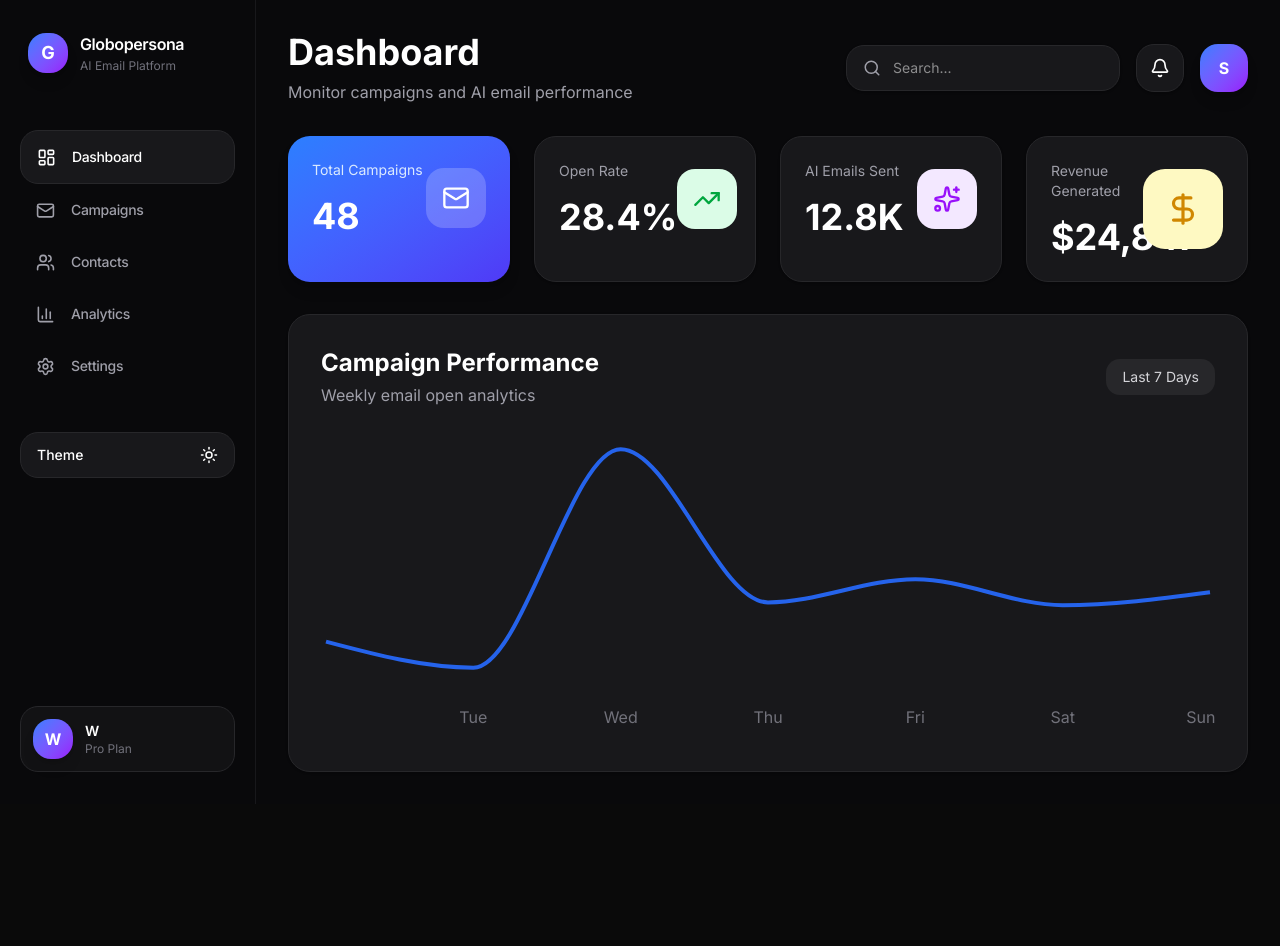
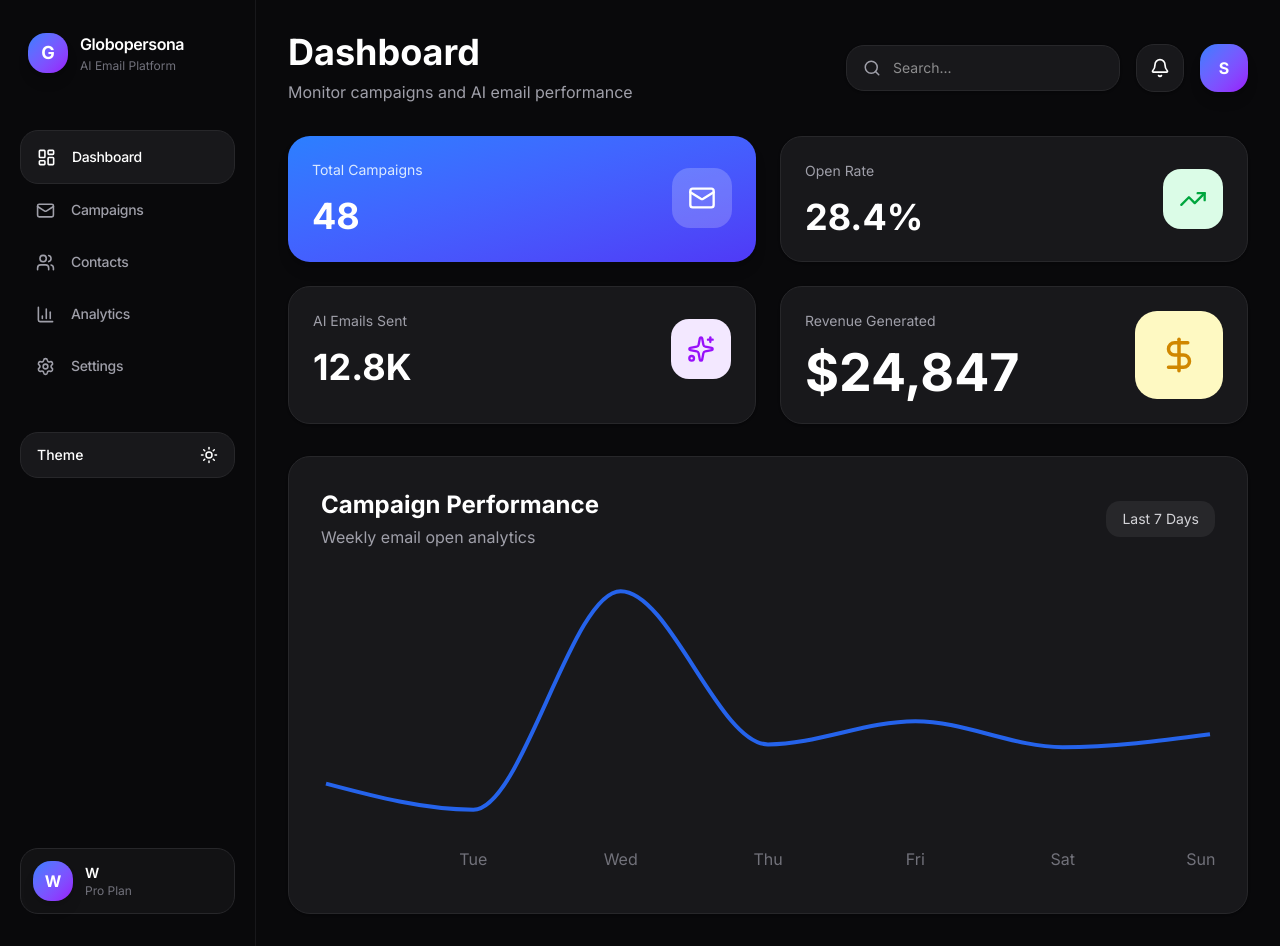
Before and after one commit to srinidhxi/Globopersona-Redesign, a Next.js app: page / in a window 1280 px wide. Before the commit the page ends 804 px from the top, so only its background shows below. Built offline with nearby package versions, Linux system fonts and the light colour scheme.

Commit message:
Fix dashboard card layout

```diff
--- a/src/app/page.tsx
+++ b/src/app/page.tsx
@@ -219,7 +219,7 @@ export default function Home() {
 
         </div>
 
-        <div className="grid grid-cols-1 md:grid-cols-2 xl:grid-cols-4 gap-6">
+        <div className="grid grid-cols-1 md:grid-cols-2 2xl:grid-cols-4 xl:grid-cols-2 gap-6">
 
           <div className="bg-gradient-to-br from-blue-500 to-indigo-600 p-6 rounded-3xl text-white shadow-lg">
 
@@ -303,27 +303,27 @@ export default function Home() {
 
           </div>
 
-          <div className="bg-white dark:bg-zinc-900 p-6 rounded-3xl border border-zinc-200 dark:border-zinc-800 shadow-sm">
+          <div className="bg-white dark:bg-zinc-900 p-6 rounded-3xl border border-zinc-200 dark:border-zinc-800 shadow-sm col-span-1 xl:col-span-1 min-w-0">
 
-  <div className="flex items-center justify-between gap-4">
+  <div className="flex items-center justify-between gap-6">
 
-    <div className="flex-1 min-w-0">
+    <div className="flex flex-col min-w-0">
 
-      <p className="text-zinc-500 dark:text-zinc-400 text-sm">
+      <p className="text-zinc-500 dark:text-zinc-400 text-sm whitespace-nowrap">
         Revenue Generated
       </p>
 
-      <h2 className="text-4xl font-bold mt-4 text-zinc-900 dark:text-white whitespace-nowrap">
+      <h2 className="text-[52px] leading-none font-bold mt-4 text-zinc-900 dark:text-white whitespace-nowrap">
         $24,847
       </h2>
 
     </div>
 
-    <div className="w-20 h-20 flex items-center justify-center rounded-3xl bg-yellow-100 shrink-0">
+    <div className="w-[88px] h-[88px] rounded-3xl bg-yellow-100 flex items-center justify-center shrink-0">
 
       <DollarSign
         className="text-yellow-600"
-        size={38}
+        size={42}
       />
 
     </div>
```
